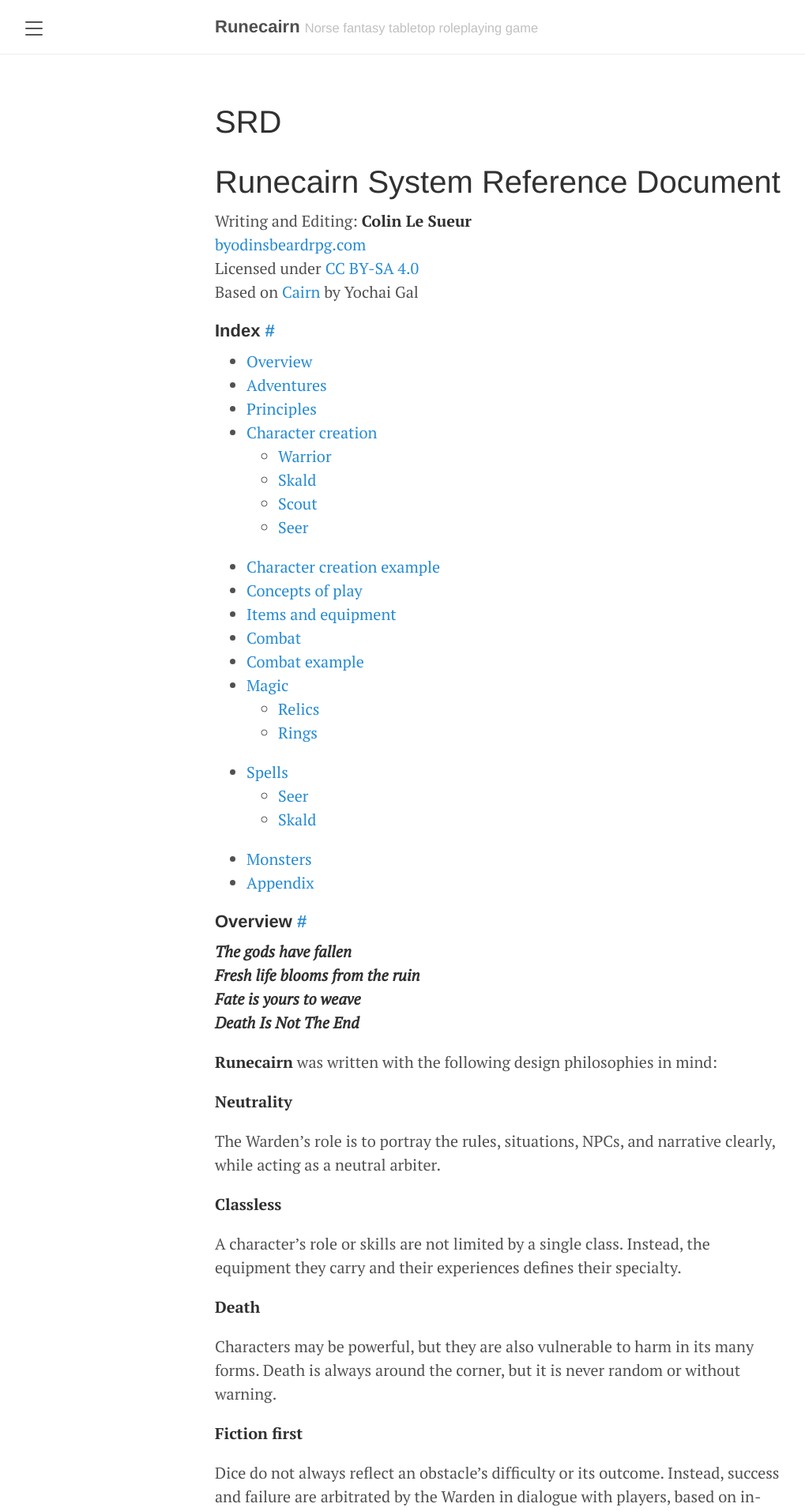
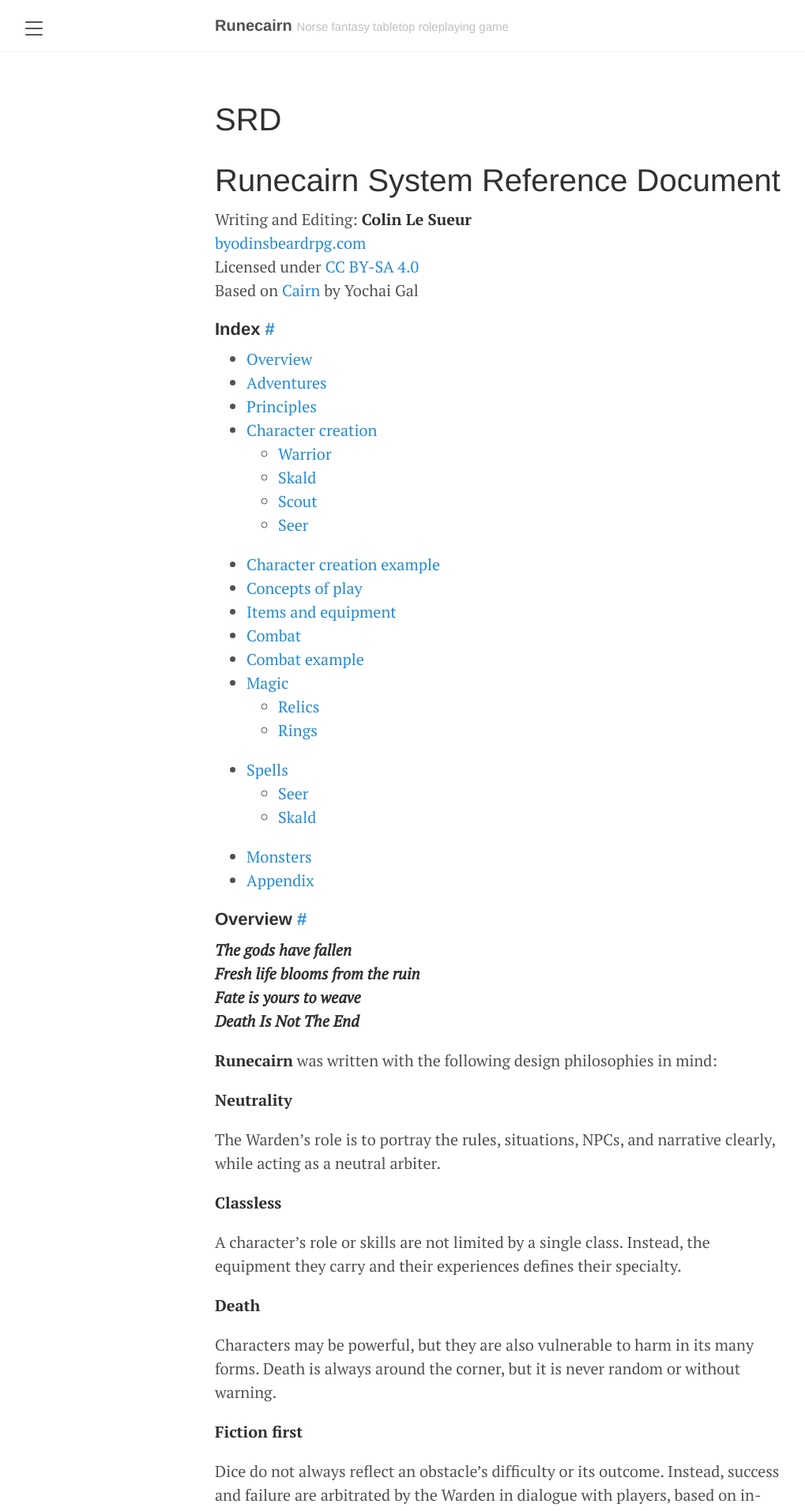
Before and after one commit to byodinsbeardrpg/byodinsbeardrpg.github.io, a Jekyll site: the page built from srd.md, in a window 1280 px wide. Shown: the top 1913 px of the page at 79% size, without its empty margins (8-1027 px from the left). Built offline with Jekyll 4.4.1, drawn with Linux system fonts in a browser that asks for light colours; some web fonts are replaced.

Commit message:
Update lanyon.css

```diff
--- a/public/css/lanyon.css
+++ b/public/css/lanyon.css
@@ -49,6 +49,10 @@
   font-weight: 700;
   color: #313131;
   font-size: 110%;
+}
+
+h3, h4, h5, h6 {
+  font-size: 100%;
 }
 
 h1 {
```
